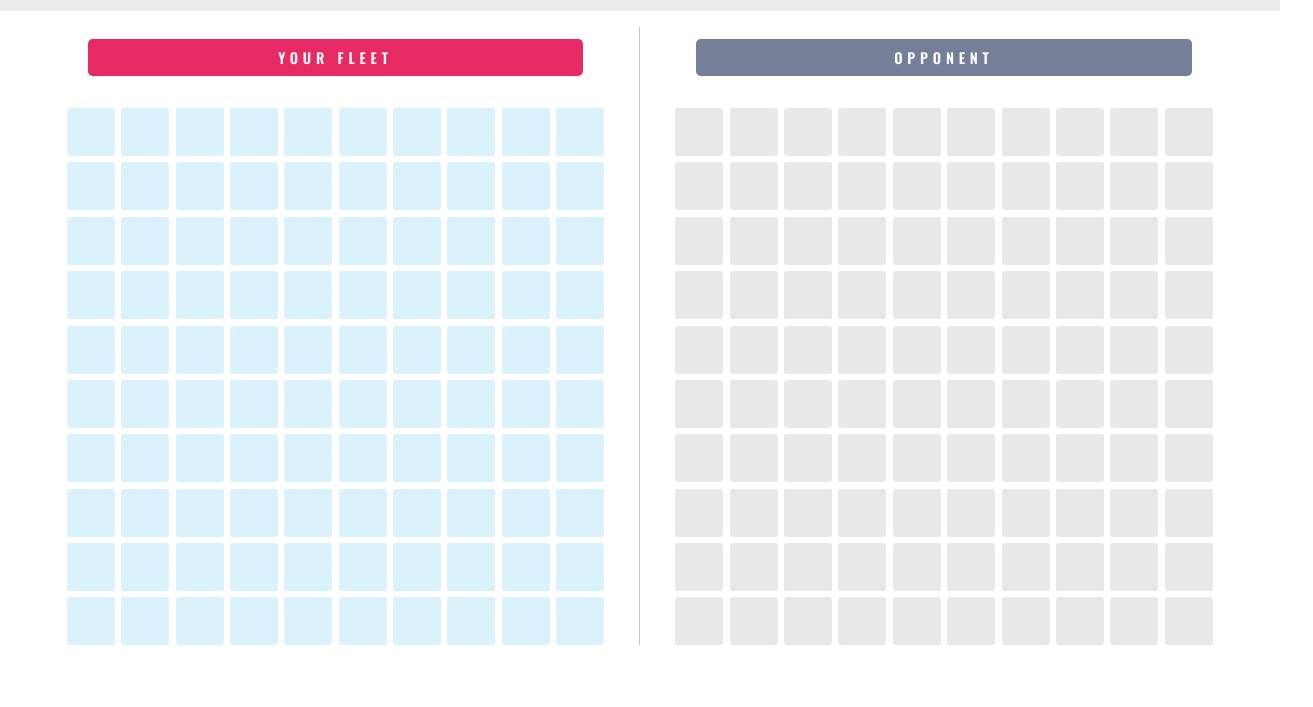
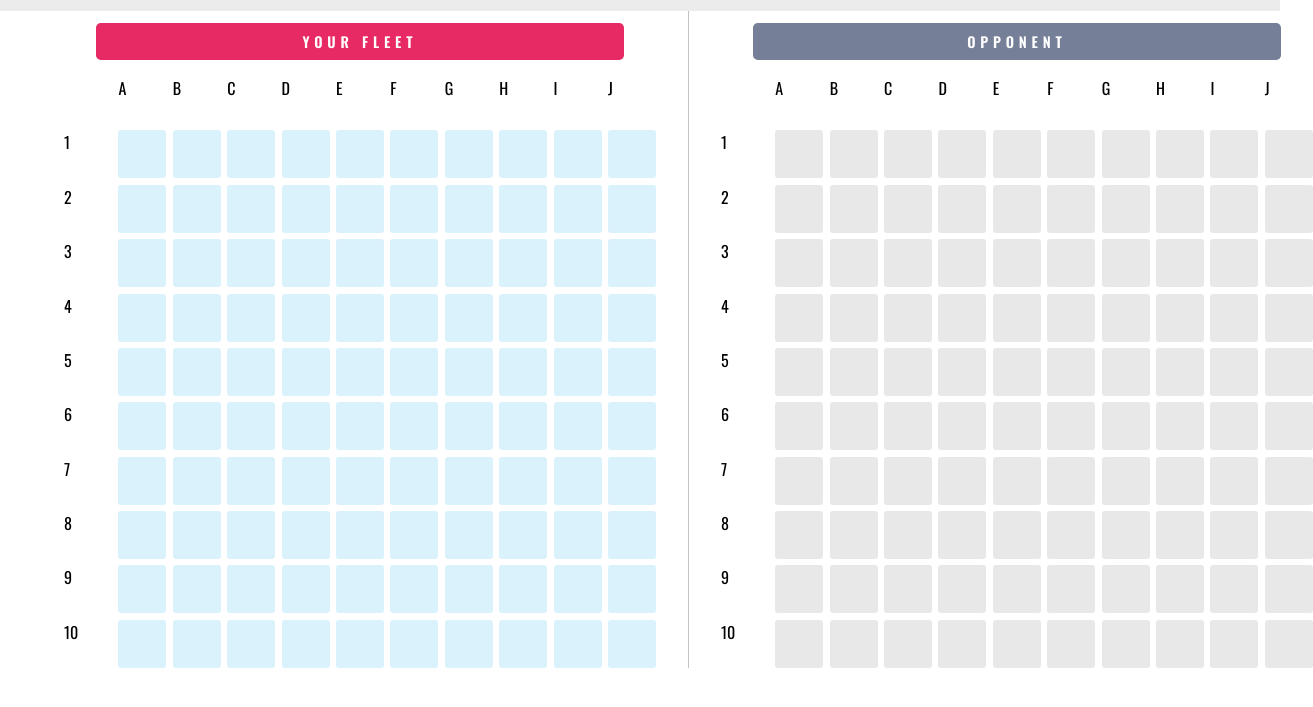
Before and after one commit to Hudsondaniel/Battleship, a website built with webpack: page dist/index.html in a window 1280 px wide. Shown: the part 53-760 px from the top of the page, 1313 px wide, since content can reach past the window. Built offline with nearby package versions, Linux system fonts and the light colour scheme.

Commit message:
Figured out how to add the letters and numbers on the side of the board

```diff
--- a/src/index.js
+++ b/src/index.js
@@ -6,21 +6,37 @@ import './Game/ship.js';
 import './Game/player.js';
 
 
-// Function to create a gameboard grid dynamically
 function createGameBoard(gridContainerId, boardSize) {
     const gameboardElement = document.querySelector(`#${gridContainerId}`);
+    const letters = ' ABCDEFGHIJKLMNOPQRSTUVWXYZ'; // For column headers starting with a space
 
-    for (let i = 0; i < boardSize; i++) {
-        for (let j = 0; j < boardSize; j++) {
+    // Create the board grid with headers (A1, B2, etc.)
+    for (let i = 0; i <= boardSize; i++) {
+        for (let j = 0; j <= boardSize; j++) {
             const cell = document.createElement('div');
-            cell.classList.add('cell');
-            cell.dataset.x = i;
-            cell.dataset.y = j;
+
+            // Create the column headers (A, B, C, ...)
+            if (i === 0 && j > 0) {
+                cell.classList.add('header');
+                cell.textContent = letters[j]; // Column headers
+            }
+            // Create the row headers (1, 2, 3, ...)
+            else if (j === 0 && i > 0) {
+                cell.classList.add('header');
+                cell.textContent = i; // Row headers
+            }
+            // Create the actual grid cells
+            else if (i > 0 && j > 0) {
+                cell.classList.add('cell');
+                cell.dataset.x = i - 1; // Adjust to 0-based index
+                cell.dataset.y = j - 1;
+            }
+
             gameboardElement.appendChild(cell);
         }
     }
 }
 
-// Call the function for both players' grids
-createGameBoard('player1-grid', 10);  // Create a 10x10 grid for Player 1
-createGameBoard('player2-grid', 10);  // Create a 10x10 grid for Player 2
+
+createGameBoard('player1-grid', 10);
+createGameBoard('player2-grid', 10);
--- a/src/style.css
+++ b/src/style.css
@@ -30,7 +30,6 @@ nav img{
     grid-template-columns: 1fr 1fr;
     margin-right: 4rem;
     margin-left: 4rem;
-    padding-top: 1rem;
 }
 
 .heading{
@@ -58,23 +57,23 @@ nav img{
 .heading-text-one{
     background-color: #e72660fa;
     border-radius: 0.3rem;
-    margin-right: 3vh;
-    margin-left: 3vh;
+    margin-right: 4vh;
+    margin-left: 4vh;
 }
 
 .heading-text-two{
     background-color: #65708be3;
     border-radius: 0.3rem;
-    margin-right: 3vh;
-    margin-left: 3vh;
+    margin-right: 4vh;
+    margin-left: 4vh;
 }
 
 /* Grid for the gameboard */
 
 .gameboard-grid {
     display: grid;
-    grid-template-columns: repeat(10, 6vh);
-    grid-template-rows: repeat(10, 6vh);
+    grid-template-columns: repeat(11, 6vh);
+    grid-template-rows: repeat(11, 6vh);
     gap: 0.4rem;
 }
 
@@ -97,5 +96,5 @@ nav img{
     display: flex;
     flex-direction: column;
     align-items: center;
-    margin-top: 2rem;
+    margin-top: 1rem;
 }
```
Also changed, not shown: dist/main.js.
